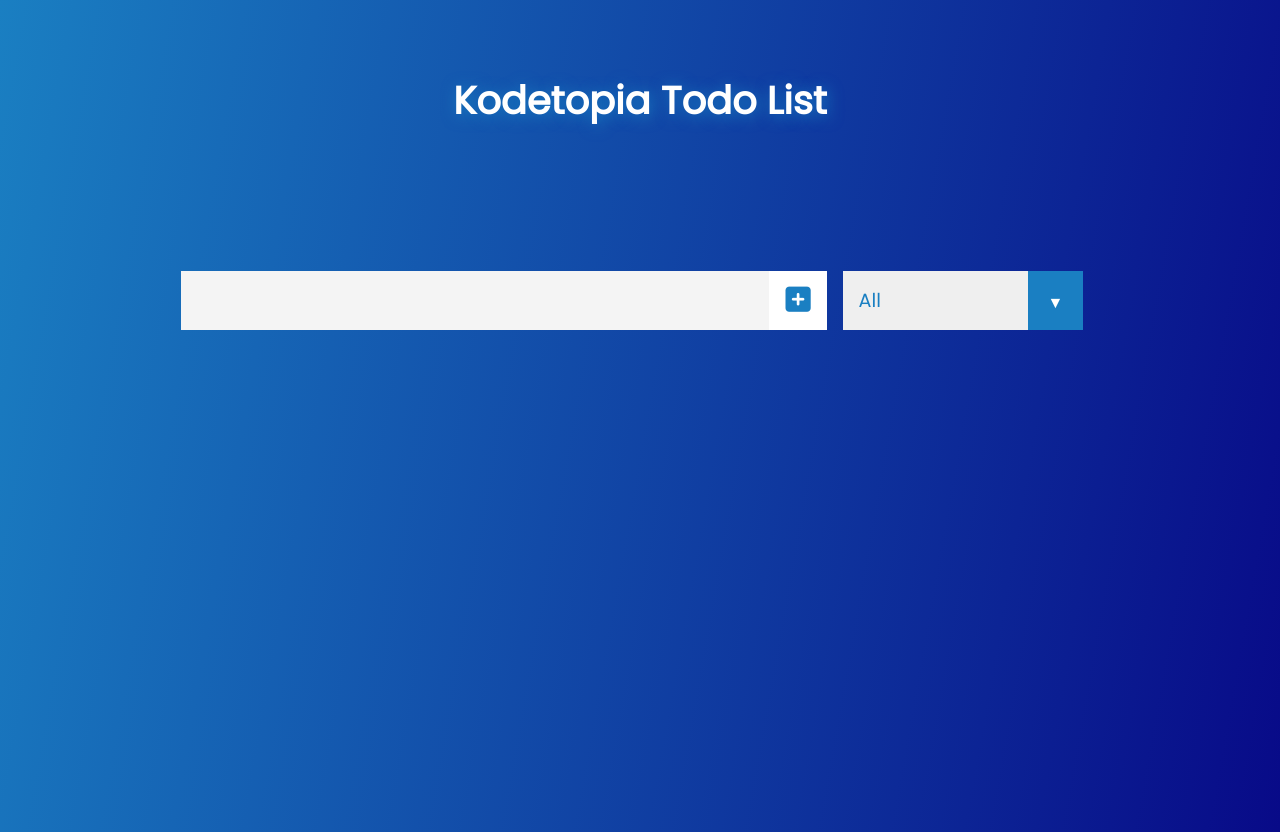
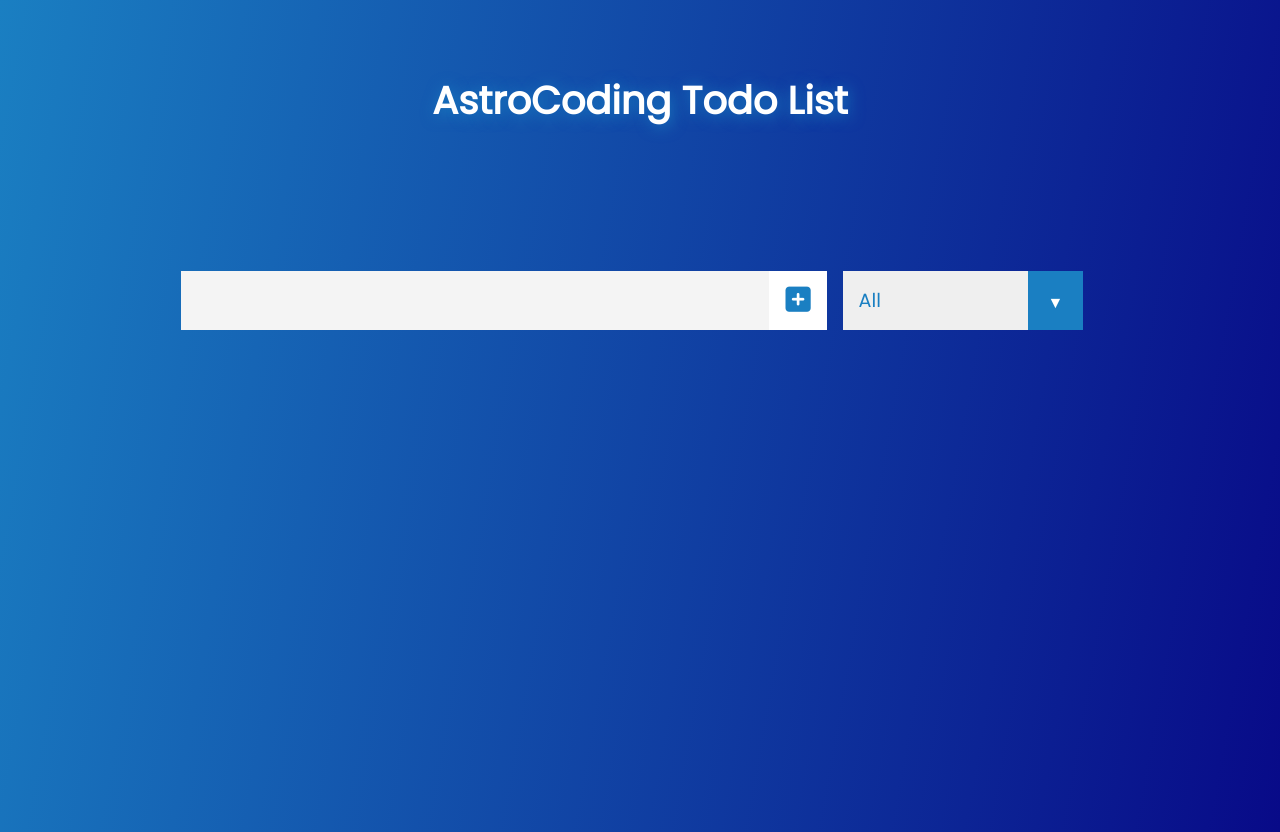
Before and after one commit to astrocoding/todo-list-javascript, a plain HTML site: page index.html in a window 1280 px wide. Drawn offline with Linux system fonts and the light colour scheme.

Commit message:
Update index.html
Update Comment

```diff
--- a/index.html
+++ b/index.html
@@ -10,7 +10,7 @@
     </head>
     <body>
         <header>
-            <h1>Kodetopia Todo List</h1>
+            <h1>AstroCoding Todo List</h1>
         </header>
 
         <form>
@@ -35,6 +35,6 @@
         </div>
 
         <script src="./script.js"></script>
-        <!-- Kodetopia at github.com/Kodetopia -->
+        <!-- astrocoding at github.com/astrocoding -->
     </body>
 </html>
```
